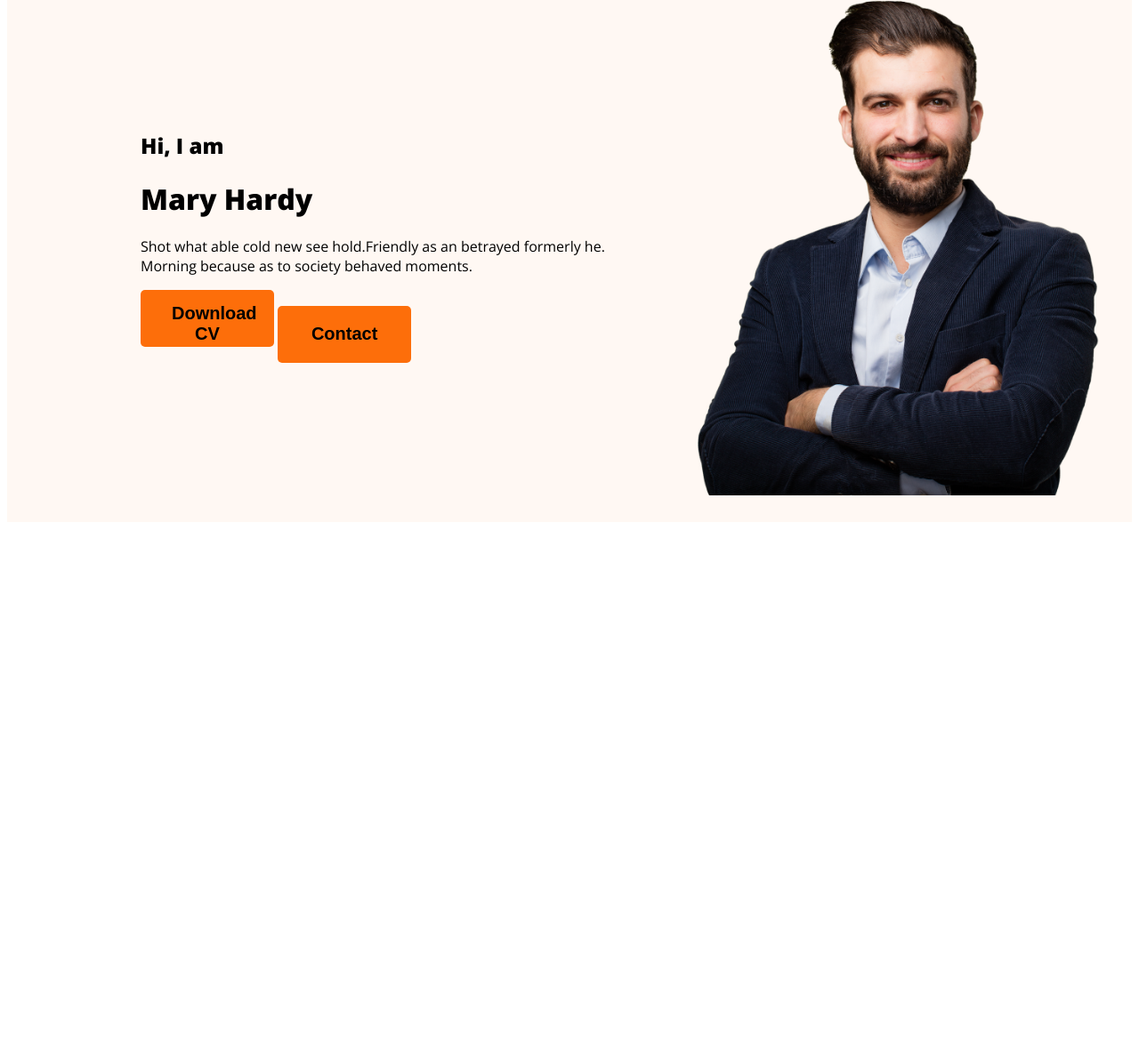
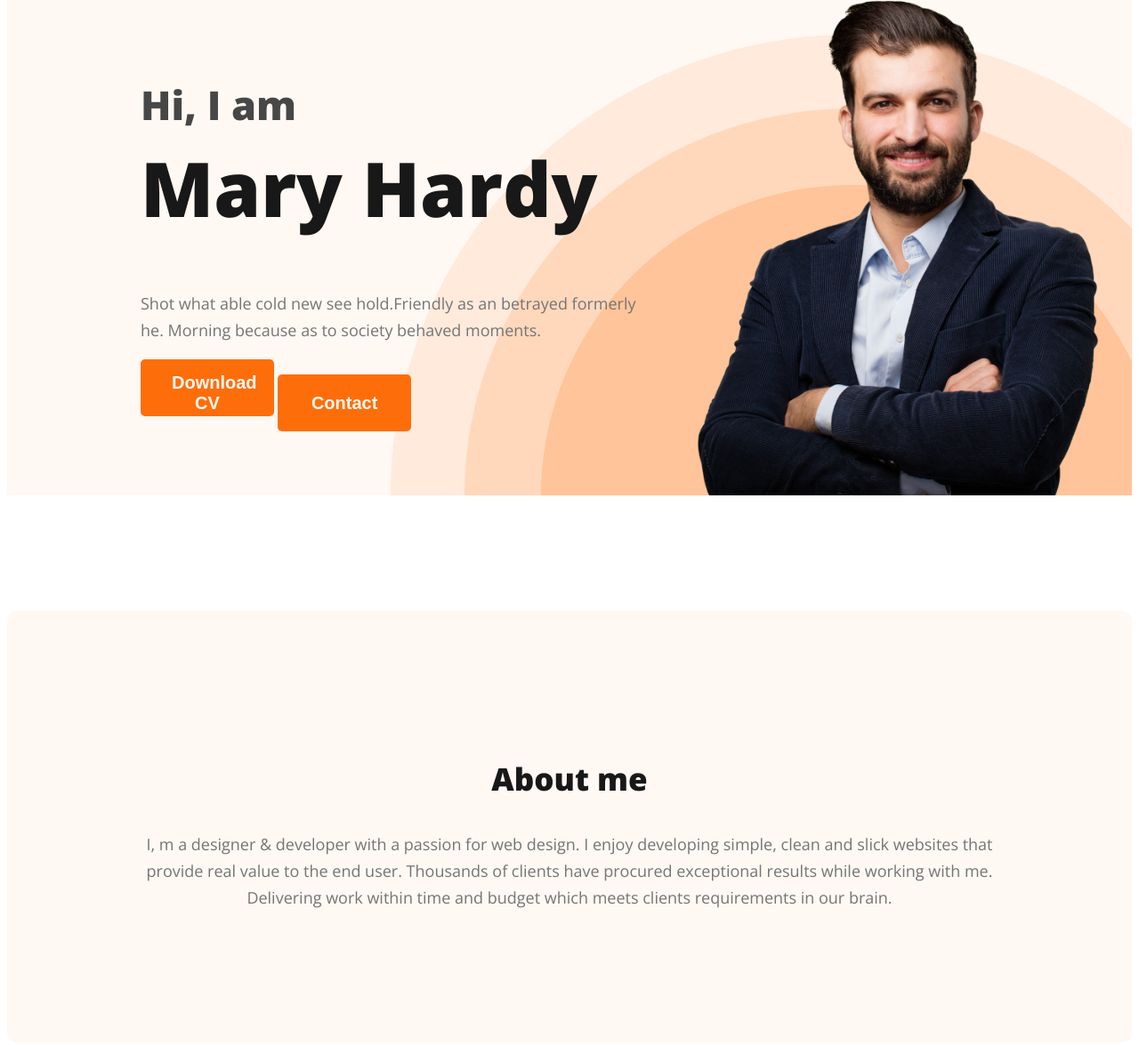
Before and after one commit to 13AH/my-1st-portfolio, a plain HTML site: page index.html in a window 1280 px wide. Shown: the part 211-1386 px from the top of the page at 89% size. Before the commit the page ends 806 px from the top, so only its background shows below. Drawn offline with nearby package versions, Linux system fonts and the light colour scheme.

Commit message:
about section

```diff
--- a/index.html
+++ b/index.html
@@ -22,13 +22,20 @@
         <div class="banner">
             <div class="banner-content"><h2 class="banner-greeting">Hi, I  am</h2>
                 <h1 class="banner-title">Mary Hardy</h1>
-                <p>Shot what able cold new see hold.Friendly as an betrayed formerly he. Morning because as to society behaved moments.</p>
+                <p class="banner-description">Shot what able cold new see hold.Friendly as an betrayed formerly he. Morning because as to society behaved moments.</p>
                 <button class="btn-pri">Download CV</button>
                 <button class="btn-pri">Contact</button>
             </div>
             <img class="pro-pic" src="images/hardy.png" alt="Hardy pic">
         </div>
     </header>
+    <main>
+        <section class="about">
+            <h3 class="section-title">About me</h3>
+            <p class="about-description">I, m a designer & developer with a passion for web design. I enjoy developing simple, clean and slick websites that provide real value to the end user. Thousands of clients have procured exceptional results while working with me. Delivering work within time and budget which meets clients requirements in our brain.</p>
+        </section>
+
+    </main>
 
 </body>
 </html>
--- a/style.css
+++ b/style.css
@@ -5,7 +5,7 @@ body {
 .text-primary{
     color:#FD6E0A
 }
-/* nav styles */
+/* navigation section styles */
 nav{
     display: flex;
     justify-content: space-between;
@@ -34,6 +34,7 @@ nav a{
     border:0;
     border-radius: 5px;
     background: #FD6E0A;
+    color: #FFF8F3;
     width: 150px;
     height: 64px;
     flex-shrink: 0;
@@ -41,15 +42,67 @@ nav a{
     font-weight: 700;
     padding: 15px 35px;
 }
-/* header related styles */
+/* header section styles */
 .header{
     background-color: #FFF8F3;
+    background-image: url(images/header_bg.png);
+    background-repeat: no-repeat;
+    background-position: bottom right;
 }
 .banner{
-    padding: 30px 30px 30px 150px;
+    padding: 30px 30px 0px 150px;
     display: flex;
     align-items: center;
+    justify-content: space-between;
+}
+.banner-content{
+    max-width: 600px;
+
+}
+.banner-greeting{
+    color: var(--dark-02, #474747);
+    font-size: 45px;
+    margin-bottom: 0;
 }
 .banner .pro-pic{
     width: 500px;
 }
+.banner-title{
+    color: var(--dark-01, #181818);
+    font-family: Open Sans;
+    font-size: 85px;
+    font-style: normal;
+    font-weight: 700;
+    line-height: normal;
+    margin-top: 5px;
+}
+.banner-description{
+    color: var(--dark-03, #757575);
+    font-size: 18px;
+    font-weight: 400;
+    line-height: 30px;
+}
+/* main section styles */
+/* about section styles */
+.about{
+    border-radius: 10px;
+    padding: 130px;
+    border-radius: 10px;
+    background: #FFF8F3;
+    margin: 130px 0px;
+}
+.section-title{
+    color: #181818;
+    text-align: center;
+    font-size: 35px;
+    font-weight: 700;
+}
+.about-description{
+    color:#757575;
+text-align: center;
+font-family: Open Sans;
+font-size: 18px;
+font-style: normal;
+font-weight: 400;
+line-height: 30px;
+}
```
